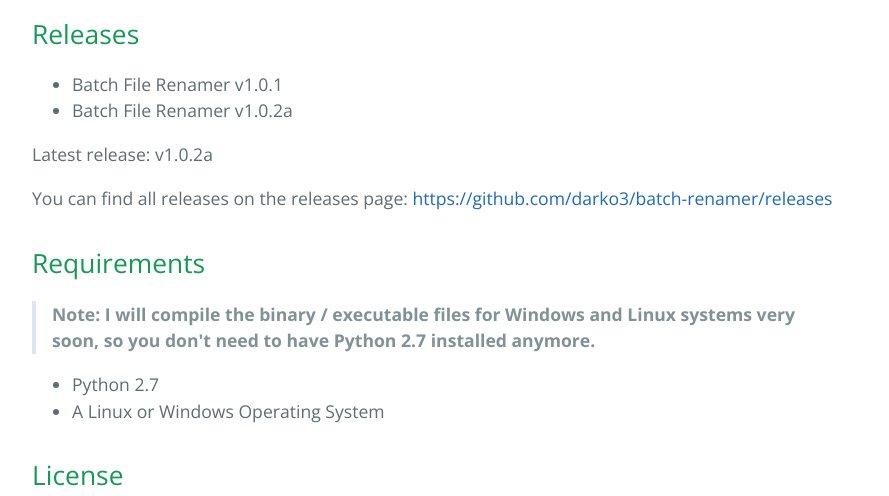
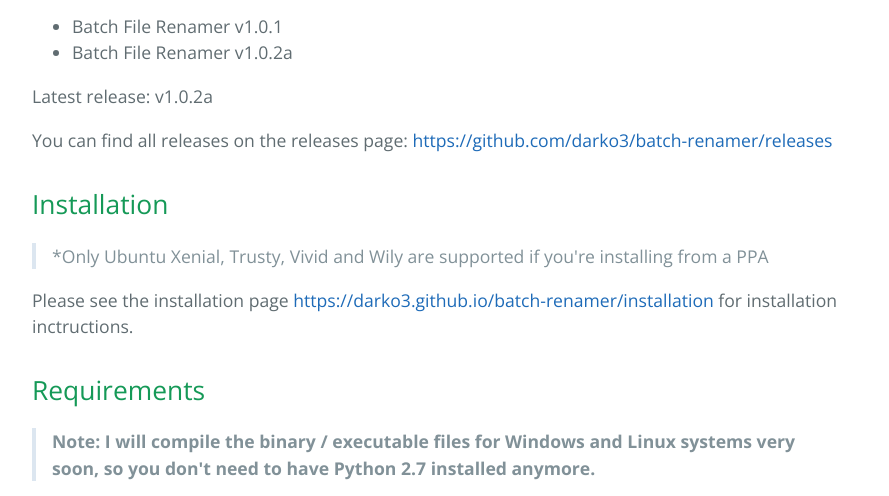
Before and after one commit to darko3/batch-renamer, a plain HTML site: page index.html in a window 1280 px wide. Shown: the part 1230-1726 px from the top of the page, without its empty margins (192-1081 px from the left). Drawn offline with nearby package versions, Linux system fonts and the light colour scheme.

Commit message:
Fixed typos on the website

```diff
--- a/index.html
+++ b/index.html
@@ -19,7 +19,6 @@
     </section>
 
     <section class="main-content">
-    <p>Home   <a href="https://darko3.github.io/batch-renamer/installation">Installation</a></p>
       <h2>
 <a id="batch-renamer" class="anchor" href="#batch-renamer" aria-hidden="true"><span aria-hidden="true" class="octicon octicon-link"></span></a>Batch Renamer</h2>
 
@@ -38,6 +37,17 @@
 <p>Latest release: v1.0.2a</p>
 
 <p>You can find all releases on the releases page: <a href="https://github.com/darko3/batch-renamer/releases">https://github.com/darko3/batch-renamer/releases</a></p>
+
+<h2>
+  <a id="installation" class="anchor" href="#installation" aria-hidden="true"><span aria-hidden="true" class="octicon octicon-link"></span></a>
+  Installation
+</h2>
+
+<blockquote>
+  <p>*Only Ubuntu Xenial, Trusty, Vivid and Wily are supported if you're installing from a PPA</p>
+</blockquote>
+<p>Please see the installation page <a href="https://darko3.github.io/batch-renamer/installation">https://darko3.github.io/batch-renamer/installation</a> for installation inctructions.</p>
+
 
 <h2>
 <a id="requirements" class="anchor" href="#requirements" aria-hidden="true"><span aria-hidden="true" class="octicon octicon-link"></span></a>Requirements</h2>
```
Also changed, not shown: installation/index.html (+2 -3 lines).
